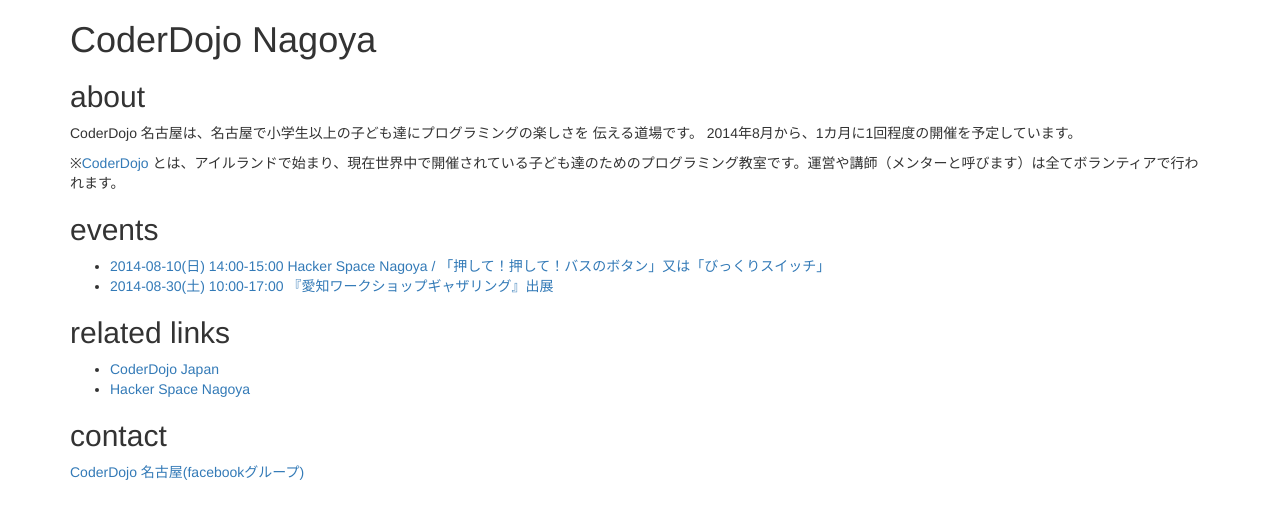
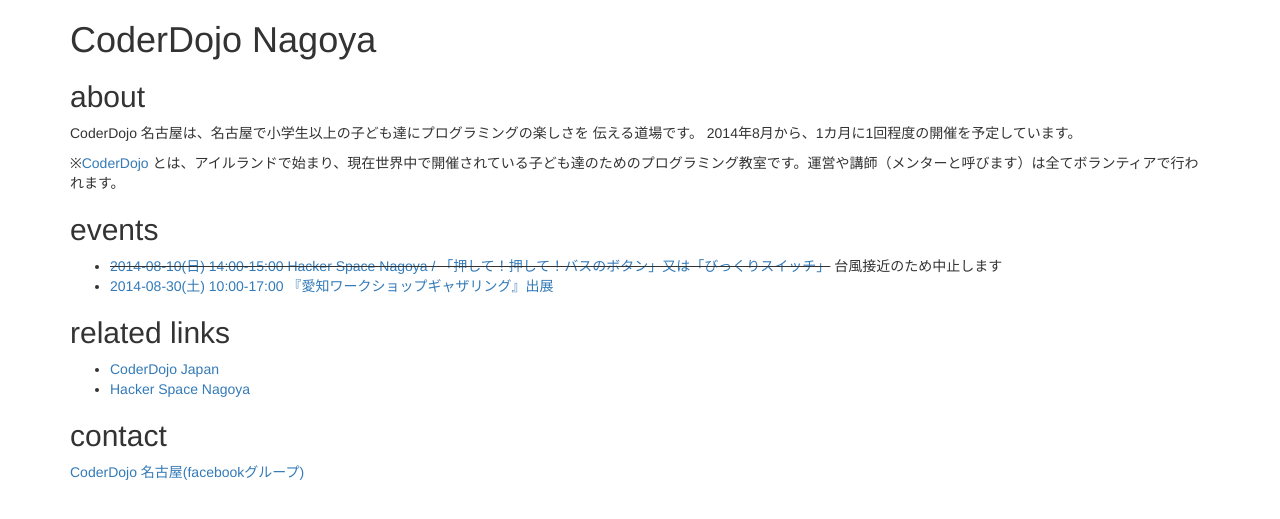
Before and after one commit to coderdojo-nagoya/coderdojo-nagoya.github.io, a Jekyll site: the page built from index.md, in a window 1280 px wide. Shown: the top 519 px of the page. Built offline with Jekyll 4.4.1, drawn with Linux system fonts in a browser that asks for light colours; nearby versions of some CDN libraries.

Commit message:
台風接近により第一回開催中止

```diff
--- a/_config.yml
+++ b/_config.yml
@@ -1 +1,3 @@
 markdown: kramdown
+kramdown:
+    input: GFM
--- a/index.md
+++ b/index.md
@@ -19,7 +19,7 @@
 events
 --------
 
-* [2014-08-10(日) 14:00-15:00 Hacker Space Nagoya / 「押して！押して！バスのボタン」又は「びっくりスイッチ」](http://coderdojo-nagoya.doorkeeper.jp/events/13936)
+* ~~[2014-08-10(日) 14:00-15:00 Hacker Space Nagoya / 「押して！押して！バスのボタン」又は「びっくりスイッチ」](http://coderdojo-nagoya.doorkeeper.jp/events/13936)~~ 台風接近のため中止します
 * [2014-08-30(土) 10:00-17:00 『愛知ワークショップギャザリング』出展](http://web.sugiyama-u.ac.jp/~kamei/gathering/index.html)
 
 related links
```
